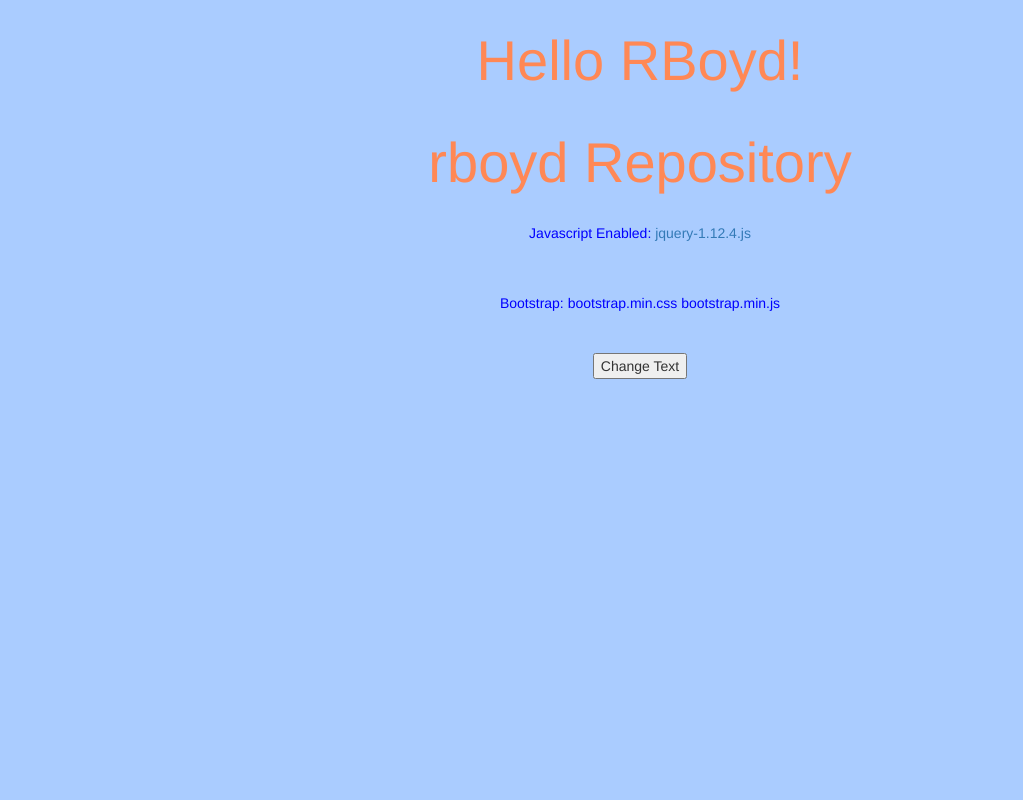
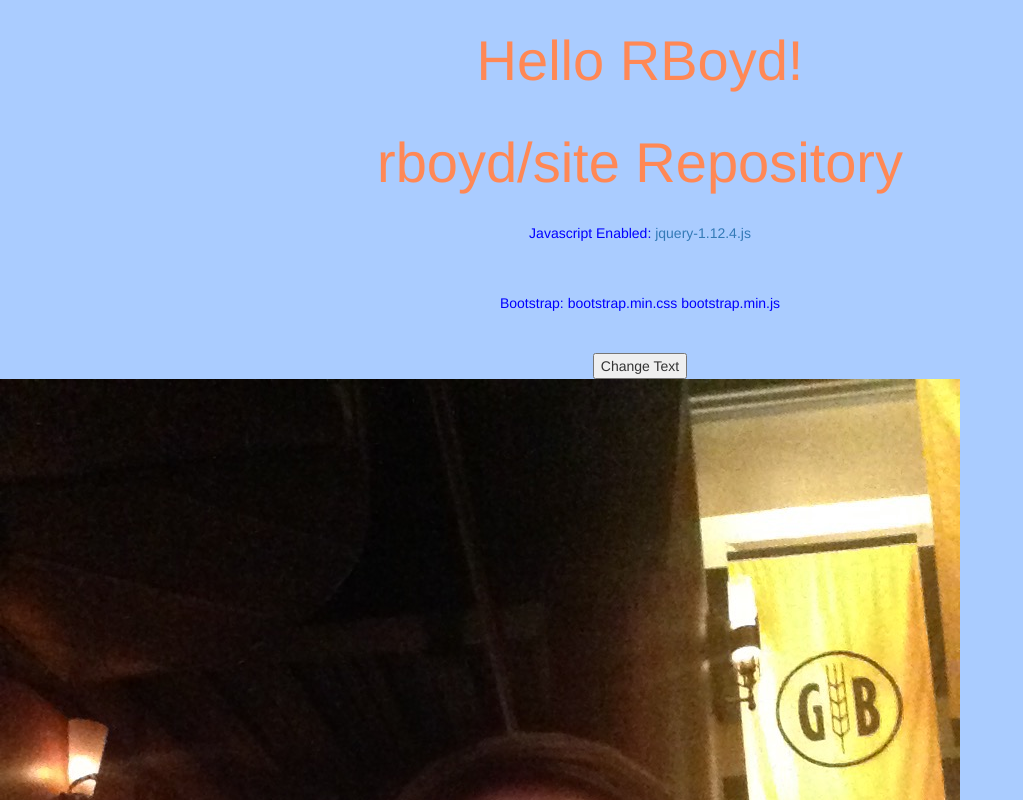
Before and after one commit to RonaldBoyd/rboyd, a plain HTML site: page index0.html in a window 1280 px wide. Shown: the top 800 px of the page, without its empty margins (0-1023 px from the left). Drawn offline with nearby package versions, Linux system fonts and the light colour scheme.

Commit message:
March 2018

```diff
--- a/index0.html
+++ b/index0.html
@@ -1,4 +1,3 @@
-
 <!DOCTYPE html>
 <html lang="en">
 <head>
@@ -20,13 +19,13 @@
 
 <h1 id="title" onclick="$('#title').html('Goodbye');">Hello RBoyd!</h1>
 
-<h1>rboyd Repository</h1>
+<h1>rboyd/site Repository</h1>
 
 <p>Javascript Enabled: <a href="https://code.jquery.com/jquery-1.12.4.js">jquery-1.12.4.js</a></p>
 <br>
 <p id="demo">Bootstrap: bootstrap.min.css bootstrap.min.js</p>
 <br>
 <button id="b1" onclick="doit()">Change Text</button>
-
+<a href="http://ronboyd.herobo.com"><img src='./image/gpp.jpg'></a>
 </body>
 </html>
```
